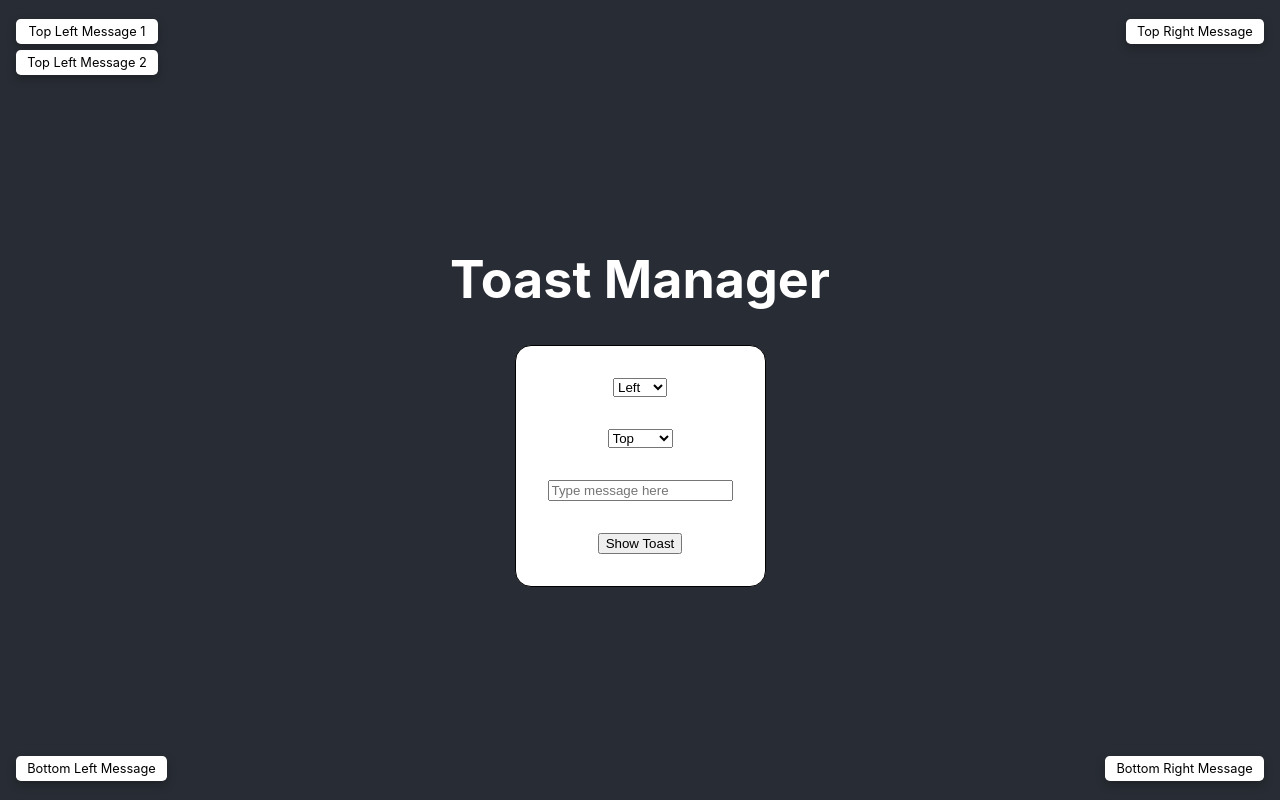
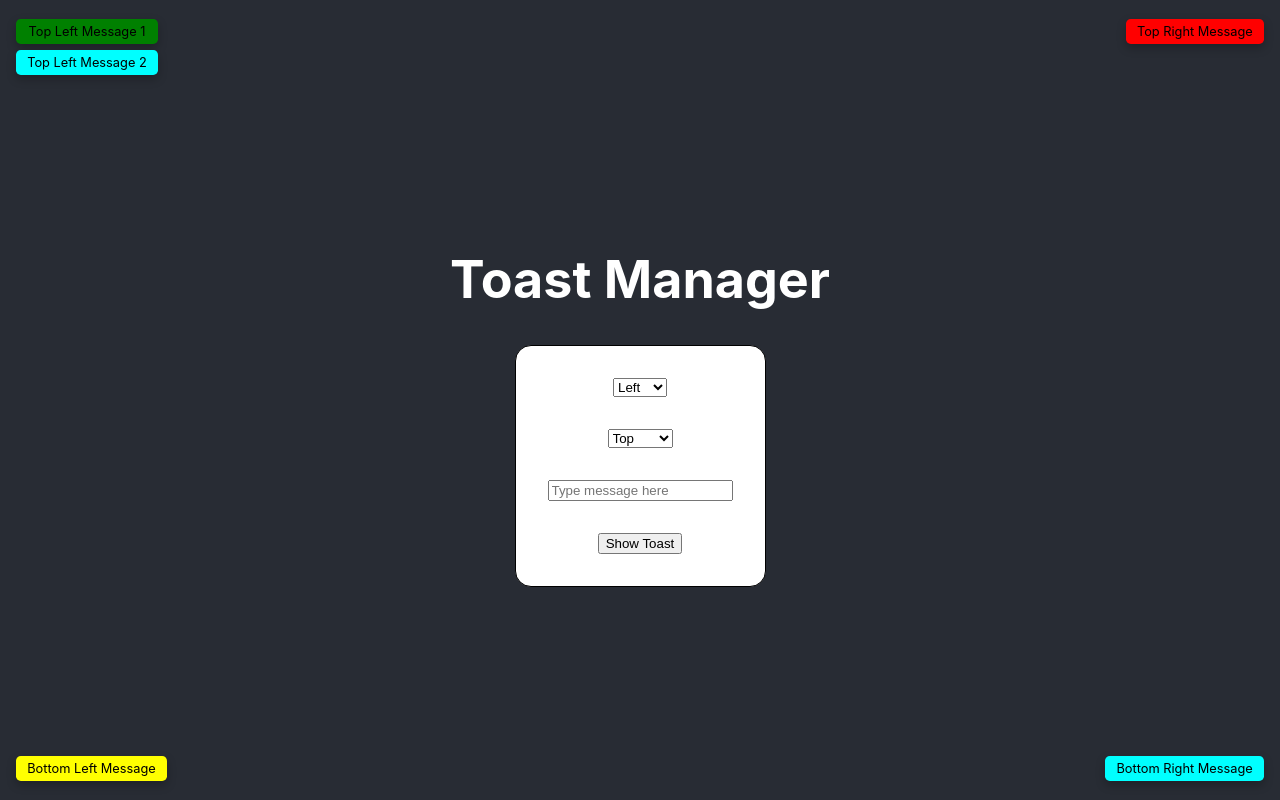
Before and after one commit to rubeun/toast-manager, a React (Create React App) app: page / in a window 1280 px wide. Built offline with nearby package versions, Linux system fonts and the light colour scheme.

Commit message:
custom style for toast type

```diff
--- a/src/components/ToastMessage/ToastMessage.module.css
+++ b/src/components/ToastMessage/ToastMessage.module.css
@@ -40,3 +40,19 @@
   box-shadow: 0 4px 10px #00000040;
   background-color: white;
 }
+
+.success {
+  background-color: green;
+}
+
+.error {
+  background-color: red;
+}
+
+.warning {
+  background-color: yellow;
+}
+
+.info {
+  background-color: aqua;
+}
--- a/src/components/ToastMessage/ToastMessage.tsx
+++ b/src/components/ToastMessage/ToastMessage.tsx
@@ -1,6 +1,5 @@
 import styles from "./ToastMessage.module.css";
 import type { Message } from "../../App";
-
 
 const ToastMessage = ({ toastMessages }: {toastMessages: Message[]}) => {
 
@@ -22,28 +21,28 @@ const ToastMessage = ({ toastMessages }: {toastMessages: Message[]}) => {
     <div className={styles.toastMessage}>
       <div className={`${styles.topLeft} ${styles.messages}`}>
         {topLeftPositionedMessages.map((msg, idx) => (
-          <div className={styles.message} key={idx}>
+          <div className={`${styles[msg.type]} ${styles.message}`} key={idx}>
             {msg.message}
           </div>
         ))}
       </div>
       <div className={`${styles.topRight} ${styles.messages}`}>
         {topRightPositionedMessages.map((msg, idx) => (
-          <div className={styles.message} key={idx}>
+          <div className={`${styles[msg.type]} ${styles.message}`} key={idx}>
             {msg.message}
           </div>
         ))}
       </div>
       <div className={`${styles.bottomLeft} ${styles.messages}`}>
         {bottomLeftPositionedMessages.map((msg, idx) => (
-          <div className={styles.message} key={idx}>
+          <div className={`${styles[msg.type]} ${styles.message}`} key={idx}>
             {msg.message}
           </div>
         ))}
       </div>
       <div className={`${styles.bottomRight} ${styles.messages}`}>
         {bottomRightPositionedMessages.map((msg, idx) => (
-          <div className={styles.message} key={idx}>
+          <div className={`${styles[msg.type]} ${styles.message}`} key={idx}>
             {msg.message}
           </div>
         ))}
```
